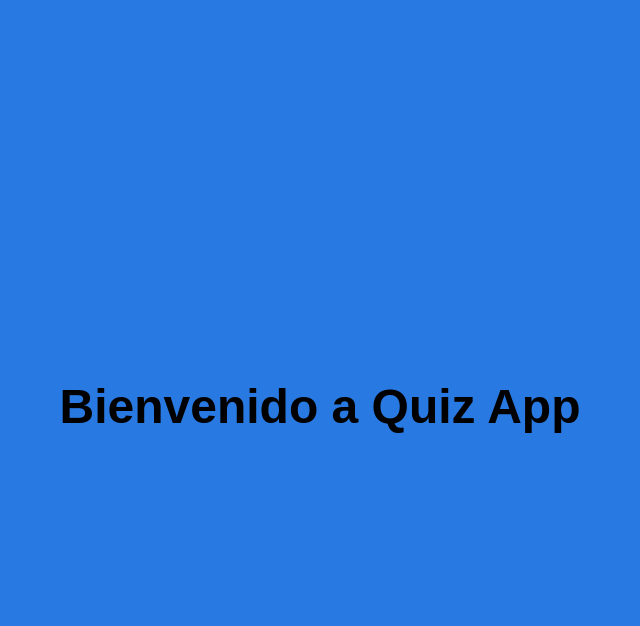
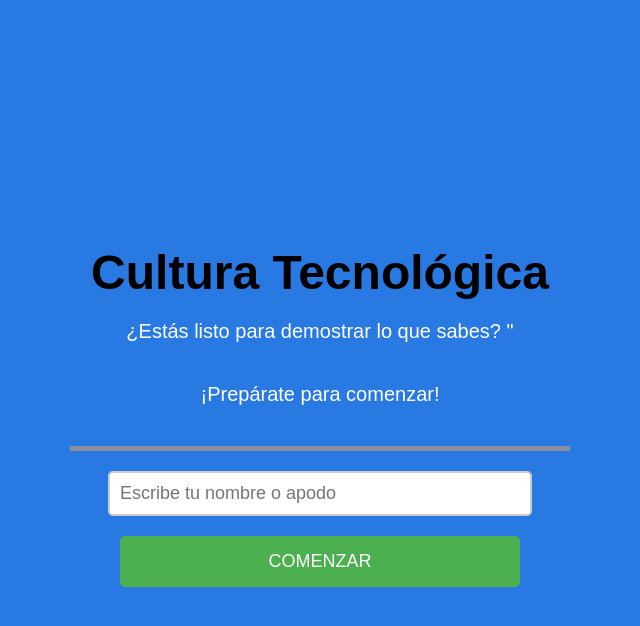
Before and after one commit to SanthiagoPerez/Quiz_App, a Flask app: page / in a window 1280 px wide. Shown: the top 626 px of the page, without its empty margins (320-960 px from the left). Run offline with Flask 3, Linux system fonts and the light colour scheme.

Commit message:
Actualización index

```diff
--- a/quiz_app/templates/index.html
+++ b/quiz_app/templates/index.html
@@ -1,12 +1,42 @@
 <!DOCTYPE html>
-<html lang="en">
+<html lang="es">
 <head>
     <meta charset="UTF-8">
     <meta name="viewport" content="width=device-width, initial-scale=1.0">
-    <title>QUIZ APP</title>
-    <link rel="stylesheet" href="{{ url_for('static', filename='estilos/styles.css') }}"> <!-- Llama al archivo CSS -->
+    <title>Quiz Cultura Tecnológica</title>
+    <link rel="stylesheet" href="{{ url_for('static', filename='estilos/styles.css') }}">
 </head>
 <body>
-    <h1>Bienvenido a Quiz App </h1>
+    <div class="contenedor">
+        <h1>Cultura Tecnológica</h1>
+        <p class="mensaje">¿Estás listo para demostrar lo que sabes? "</p>
+        <p class="mensaje">¡Prepárate para comenzar!</p>
+
+        <div class="barra-carga" id="barra-carga">
+            <div class="barra" id="barra"></div>
+        </div>
+
+        <form action="/quiz" method="POST" onsubmit="return iniciarCarga()">
+            <input type="text" name="nombre" placeholder="Escribe tu nombre o apodo" required>
+            <button type="submit">COMENZAR</button>
+        </form>
+    </div>
+
+    <script>
+        function iniciarCarga() {
+            let barra = document.getElementById("barra");
+            let progreso = 0;
+            let intervalo = setInterval(function () {
+                if (progreso >= 100) {
+                    clearInterval(intervalo);
+                    document.forms[0].submit();
+                } else {
+                    progreso++;
+                    barra.style.width = progreso + "%";
+                }
+            }, 10);
+            return false;
+        }
+    </script>
 </body>
 </html>
```
